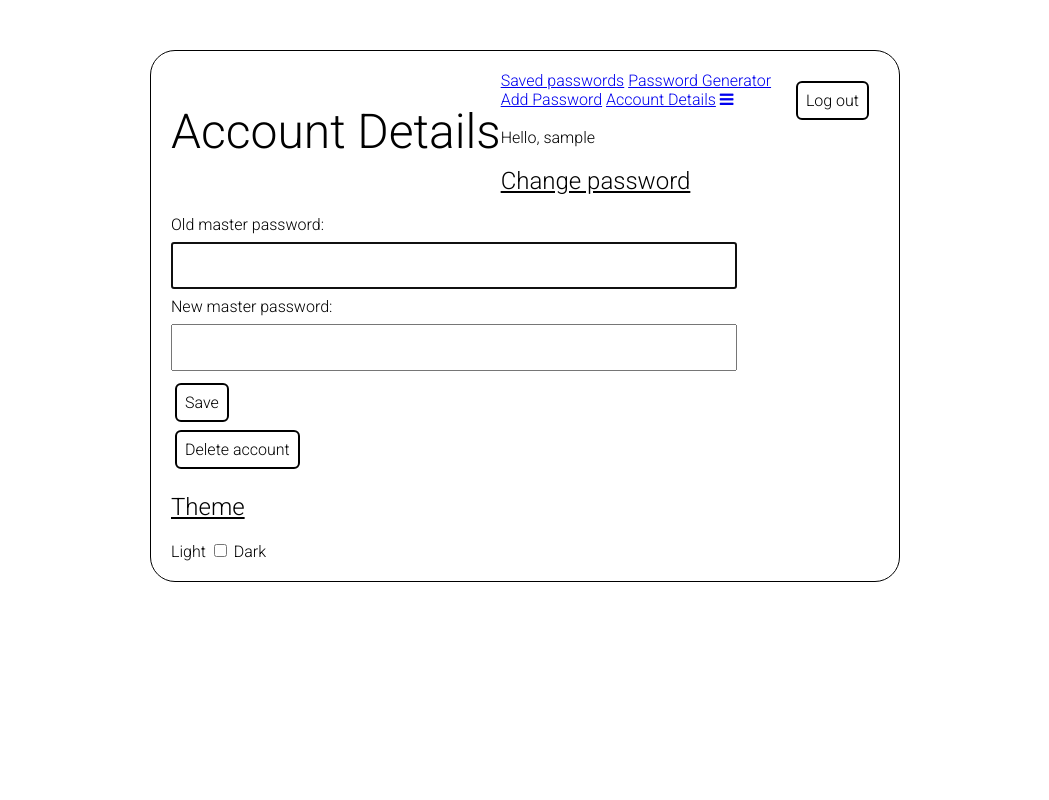
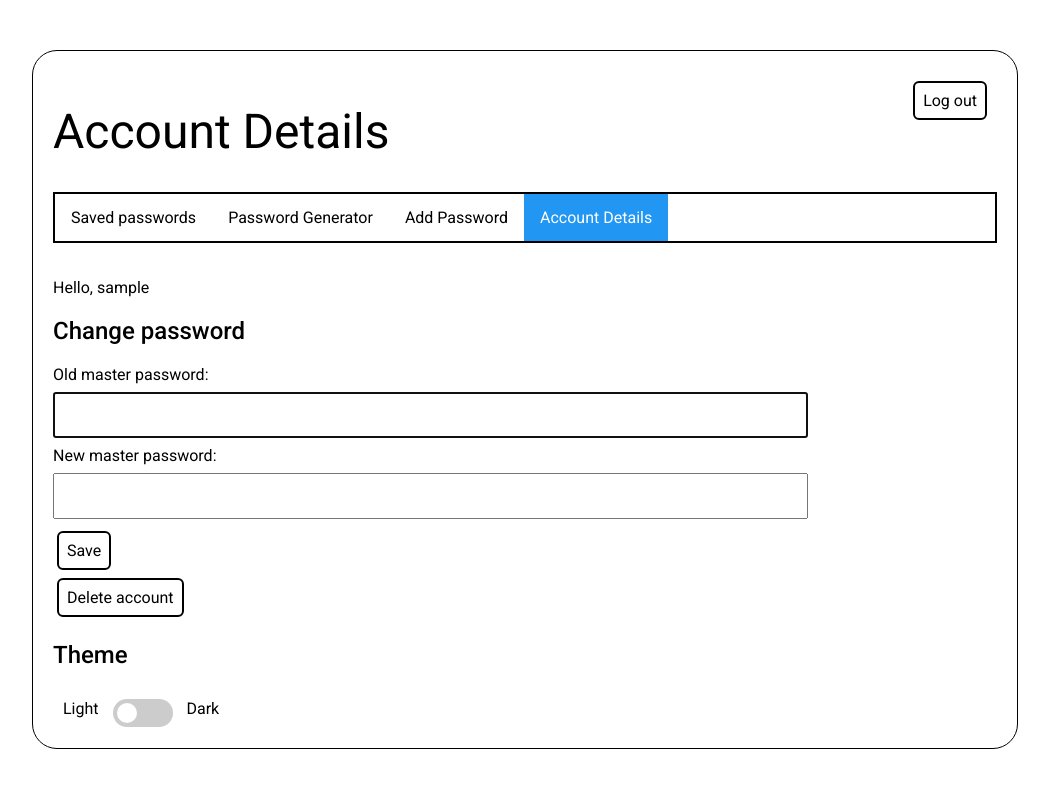
Before and after one commit to reejit/password-generator-site, a PHP site: page /account_details.php in a window 1280 px wide. Shown: the whole page, without its empty margins (115-1164 px from the left). Run offline with PHP 8.4, Linux system fonts and the light colour scheme; the visitor is signed in with stand-in values (Sample User, id 1).

Commit message:
Added dark mode

```diff
--- a/CSS/styles.css
+++ b/CSS/styles.css
@@ -1,48 +1,68 @@
-/* Import Roboto font (font-weight 300 and 500)*/
-@import url('https://fonts.googleapis.com/css2?family=Roboto:wght@300&display=swap');
+/* Import Roboto font (font-weight 400 and 500)*/
+@import url('https://fonts.googleapis.com/css2?family=Roboto:wght@400&display=swap');
 @import url('https://fonts.googleapis.com/css2?family=Roboto:wght@500;700&display=swap');
 
 /* General CSS */
 
+html {
+  background-color: white;
+}
+
+/* Dark mode */
+.dark-mode {
+  filter: invert(1) hue-rotate(180deg);
+}
+
+/* Dark mode */
+.invert {
+  filter: invert(1) hue-rotate(180deg);
+}
+
+/* Set font and font weight */
 body,h1,h2 {
   font-family: 'Roboto', sans-serif;
-  font-weight: 300;
+  font-weight: 400;
 }
 
+/* Position the content of the screen */
 body {
   margin: 50px;
 }
 
-p {
+/* Changes <p> to display inline */
+p.inline {
   font-size: 16px;
   display: inline;
 }
 
-p.block {
-  display: block;
+p.display_pw,h3.display_title {
+  font-family: 'Roboto', sans-serif;
+  font-size: 24px;
+  margin: auto;
 }
 
-p.display_pw,h3.display_title {
-  font-family: 'Roboto', sans-serif;
-  font-weight: 500;
-  font-size: 24px;
-}
-
+/* Warning */
 p#warning {
   color: red;
 }
 
+/* p styling for required field text */
+p.required {
+  color: red;
+  display: inline;
+  font-size: 16px;
+  font-weight: 400;
+}
+
+/* h1 styling */
 h1 {
   font-size: 48px;
+  width: auto;
   float:left;
 }
 
-h1.login {
-  float: none;
-}
-
 h2 {
-  text-decoration: underline;
+  font-weight: 500;
 }
 
 div.rounded {
@@ -61,72 +81,57 @@ label.add {
   width: 130px;
 }
 
+label.display {
+  width: 110px;
+}
+
+label.details,label.master {
+  width: 200px;
+}
+
 label.search {
   width: 160px;
 }
 
-label.master {
-  width:200px;
+label.spaced {
+  margin: 10px;
 }
 
-/* Div CSS for positioning the footer at the bottom of the page */
+/* Styling for rounded content div */
 
-div.page-container {
+div.content-wrap {
+  padding: 20px;
+  margin: auto;
+  width: 80%;
+  border-width: 1px;
+  border-style: solid;
+  border-radius: 25px;
+  display: block;
   position: relative;
-  min-height: 640px;
 }
 
-div.content-wrap {
-  padding-bottom: 50px;    /* Footer height */
-  margin: auto;
-  width: 60%;
-  border-width: 1px;
-  border-style: solid;
-  padding: 20px;
-  border-radius: 25px;
-}
+/* Input styles */
 
-footer {
-  position: absolute;
-  bottom: 0;
-  width: 100%;
-  height: 50px;            /* Footer height */
-}
-
-/* Password display box CSS */
-
-input[type="text"] {
+input[type="text"],input[type="password"],input[type="url"] {
   width: 80%;
   padding: 12px 12px;
   margin: 8px 0;
   box-sizing: border-box;
   font-size: 16px;
-  font-family: 'Roboto', sans-serif;
-  font-weight: 300;
 }
 
+/* Password output from generator */
 input#passwordOutput {
-  width:80%;
+  width: 80%;
   padding: 12px 12px;
   margin: 8px 0;
   box-sizing: border-box;
   font-size: 32px;
-  font-family: 'Roboto', sans-serif;
-  font-weight: 300;
-}
-
-input[type="password"] {
-  width:80%;
-  padding: 12px 12px;
-  margin: 8px 0;
-  box-sizing: border-box;
-  font-size: 16px;
-  font-family: 'Roboto', sans-serif;
-  font-weight: 300;
 }
 
 /* Button CSS */
 
+  /* Buttons */
   input[type="button"],input[type="submit"] {
     padding: 8px 8px;
     margin: 4px 4px;
@@ -136,20 +141,23 @@ input[type="button"],input[type="submit"] {
     border: 2px solid #000000; /* Black */
     border-radius: 6px;
     font-family: 'Roboto', sans-serif;
-  font-weight: 300;
     font-size:16px;
     transition-duration: 0.4s;
   }
 
+  /* Hovering */
   input[type="button"]:hover,input[type="submit"]:hover {
     background-color: #2196F3; /* Blue */
     color: white;
   }
 
+  /* Logout button */
   input[type="button"]#logout_button {
     float: right;
     margin: 10px;
   }
+
+/* Display saved passwords styling */
 
 input.display_pw {
   width: 60%;
@@ -158,16 +166,12 @@ input.display_pw {
   box-sizing: border-box;
   font-size: 16px;
   font-family: 'Roboto', sans-serif;
-  font-weight: 300;
   cursor: default;
 }
 
-/* Navigation bar CSS */
+/* Navigation Bar CSS */
 
-ul {
-  list-style-type: none;
-  margin: 0;
-  padding: 0;
+  .nav {
     overflow: hidden;
     background-color: #FFFFFF;
     border-style: solid;
@@ -175,11 +179,8 @@ ul {
     clear: both;
   }
 
-li {
+  .nav a {
     float: left;
-}
-
-li a {
     display: inline-block;
     color: black;
     text-align: center;
@@ -187,12 +188,17 @@ li a {
     text-decoration: none;
   }
 
-li a:hover, li a.active {
+  .nav a:hover, a.active {
     background-color: #2196F3;
     color: white;
   }
 
-/* Slider CSS */
+  /* Hide the icon that should open and close the nav on mobile */
+  .nav .icon {
+    display: none;
+  }
+
+/* Length slider CSS */
 
   .slidecontainer {
     width: 100%;
@@ -388,3 +396,145 @@ li a:hover, li a.active {
     text-decoration: none;
     cursor: pointer;
   }
+
+/* Dark theme toggle CSS */
+
+  /* The box around the toggle */
+  .switch {
+    position: relative;
+    display: inline-block;
+    width: 60px;
+    height: 28px;
+  }
+
+  /* Hide default HTML checkbox */
+  .switch input {
+    opacity: 0;
+    width: 0;
+    height: 0;
+  }
+
+  /* Toggle styling */
+  .toggle {
+    position: absolute;
+    cursor: pointer;
+    top: 0;
+    left: 0;
+    right: 0;
+    bottom: 0;
+    background-color: #ccc;
+    -webkit-transition: .4s;
+    transition: .4s;
+    border-radius: 34px;
+  }
+
+  .toggle:before {
+    position: absolute;
+    content: "";
+    height: 20px;
+    width: 20px;
+    left: 4px;
+    bottom: 4px;
+    background-color: white;
+    -webkit-transition: .4s;
+    transition: .4s;
+    border-radius: 50%;
+  }
+
+  /* Changes the colour when the toggle is on */
+  input:checked + .toggle {
+    background-color: #2196F3;
+  }
+
+  input:focus + .toggle {
+    box-shadow: 0 0 1px #2196F3;
+  }
+
+  /* Animation */
+  input:checked + .toggle:before {
+    -webkit-transform: translateX(26px);
+    -ms-transform: translateX(26px);
+    transform: translateX(26px);
+    border-radius: 50%;
+  }
+
+/* Media Queries */
+
+  /* Media Query - mobile layout */
+  @media only screen and (max-width: 768px) {
+    /* Removes the rounded box around the content */
+    div.content-wrap {
+      width: auto;
+      border-style: none;
+    }
+
+    /* Makes content take up the whole page */
+    body {
+      margin: 5px;
+    }
+
+    /* Makes the input boxes take up the full width of the screen */
+    input[type="text"],input#passwordOutput,input[type="password"],input[type="url"] {
+      width: 100%;
+    }
+
+    /* Changes the box around saved passwords to just a line separator */
+    div.rounded {
+      border: none;
+      border-radius: 0px;
+      border-top: 1px solid #000000;
+      padding: 20px 0px 0px 0px;
+    }
+
+    /* Changes the edit UI to take up more of the screen */
+    .edit-content {
+      width: 90%;
+    }
+
+    /* Mobile navigation styling */
+    .nav a:not(.active) {display: none;}
+    .nav a.icon {
+      float: right;
+      display: block;
+    }
+    .nav.responsive {position: relative;}
+    .nav.responsive a.icon {
+      position: absolute;
+      right: 0;
+      top: 0;
+    }
+    .nav.responsive a {
+      float: none;
+      display: block;
+      text-align: left;
+    }
+
+    input[type="button"],input[type="submit"] {
+      margin: 5px 0px 10px 0px;
+    }
+
+  }
+
+  /* Media Query - print layout */
+  @media print {
+    /* Removes the rounded box around the content */
+    div.content-wrap {
+      width: auto;
+      border-style: none;
+    }
+
+    /* Makes content take up the whole page */
+    body {
+      margin: 5px;
+    }
+
+    /* Hides the logout button */
+    input[type="button"]#logout_button {
+      display: none;
+    }
+
+    /* Overrides dark mode so that it is white for printing */
+    .dark-mode {
+      filter: invert(0) hue-rotate(0deg);
+    }
+  }
```
Also changed, not shown: other parts of CSS/styles.css (+38 -36 lines). Lines whose indentation alone changed are shown as unchanged.
